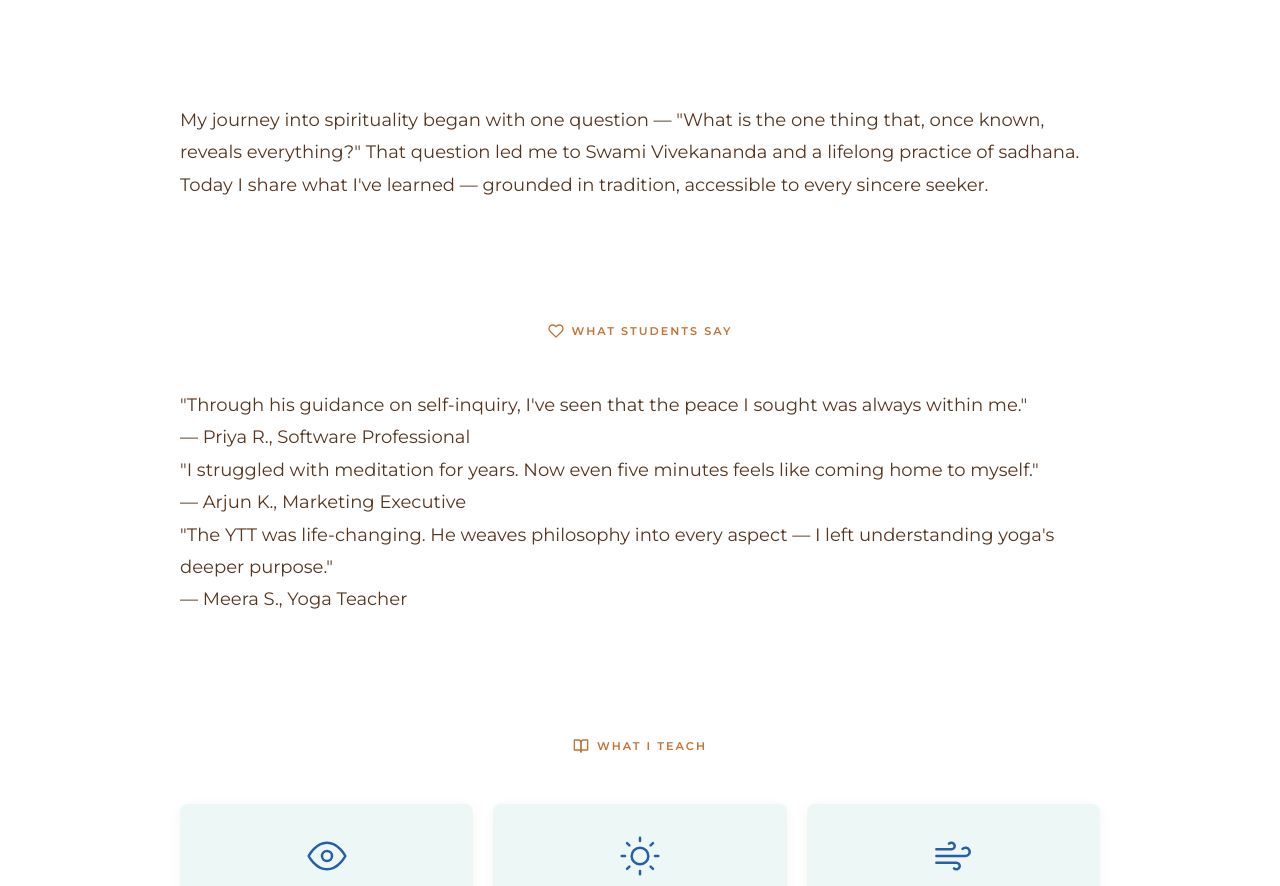
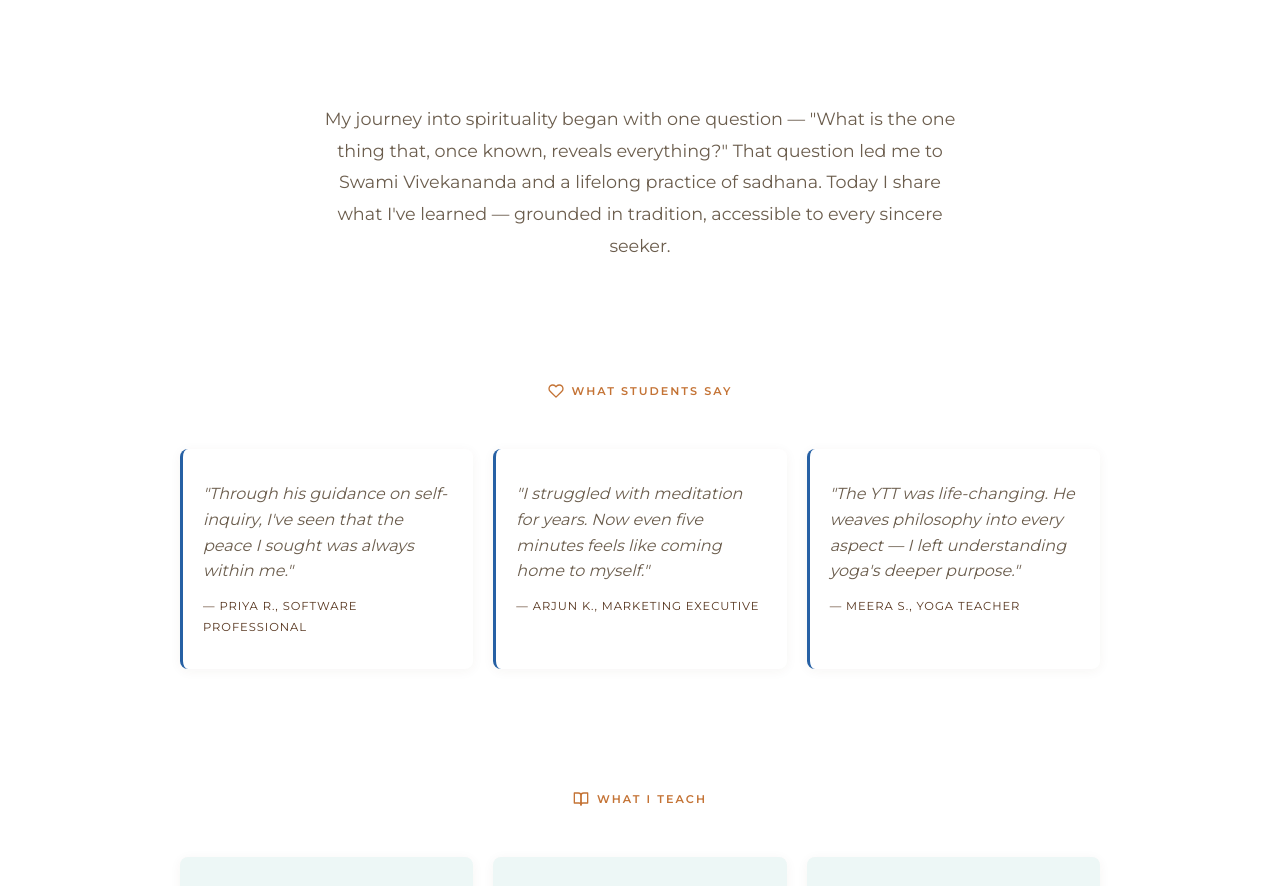
Before and after one commit to SumitKPandit/SumitKPandit.github.io, an Eleventy site: page index.md in a window 1280 px wide. Shown: the part 414-1300 px from the top of the page. Built offline with nearby package versions, Linux system fonts and the light colour scheme; Eleventy itself is replaced by a stand-in of ours; files that its build step writes are made by us from their sources.

Commit message:
Fix: Remove container from hero for flex layout, restore bio and testimonial styles

```diff
--- a/index.md
+++ b/index.md
@@ -5,18 +5,16 @@ description: Guiding seekers on the path of Self-Realization through Vedanta, Yo
 ---
 
 <div class="hero">
-  <div class="container">
-    <div class="hero-image">
-      <img src="/assets/images/sumit-portrait.jpg" alt="Sumit Kumar Pandit" />
-    </div>
-    <div class="hero-content">
-      <h1>Sumit Kumar Pandit</h1>
-      <p class="tagline">Guiding seekers on the path of Self-Realization</p>
-      <p class="intro">I teach Vedanta, Yoga, and Meditation — the timeless paths to discover the truth within.</p>
-      <div class="cta-group">
-        <a href="/about/" class="btn btn-primary"><i data-feather="user"></i> About Me</a>
-        <a href="https://www.youtube.com/@sumitkpandityt" target="_blank" class="btn btn-outline"><i data-feather="play"></i> Join Sunday Meditation</a>
-      </div>
+  <div class="hero-image">
+    <img src="/assets/images/sumit-portrait.jpg" alt="Sumit Kumar Pandit" />
+  </div>
+  <div class="hero-content">
+    <h1>Sumit Kumar Pandit</h1>
+    <p class="tagline">Guiding seekers on the path of Self-Realization</p>
+    <p class="intro">I teach Vedanta, Yoga, and Meditation — the timeless paths to discover the truth within.</p>
+    <div class="cta-group">
+      <a href="/about/" class="btn btn-primary"><i data-feather="user"></i> About Me</a>
+      <a href="https://www.youtube.com/@sumitkpandityt" target="_blank" class="btn btn-outline"><i data-feather="play"></i> Join Sunday Meditation</a>
     </div>
   </div>
 </div>
--- a/style.css
+++ b/style.css
@@ -210,6 +210,56 @@ img {
   font-size: 1.1rem;
 }
 
+/* =============================================
+   BIO SECTION
+   ============================================= */
+.bio-section {
+  padding: 60px var(--space-md);
+  background-color: var(--white);
+}
+
+.bio-text {
+  max-width: 640px;
+  margin: 0 auto;
+  text-align: center;
+  font-size: 1.1rem;
+  line-height: 1.8;
+  color: #6b5d4d;
+}
+
+/* =============================================
+   TESTIMONIALS GRID
+   ============================================= */
+.testimonials-grid {
+  display: grid;
+  grid-template-columns: repeat(3, 1fr);
+  gap: var(--space-md);
+  margin-top: var(--space-lg);
+}
+
+.testimonial-card {
+  background: var(--white);
+  padding: var(--space-lg) var(--space-md);
+  border-radius: 8px;
+  border-left: 3px solid var(--brand-blue);
+  box-shadow: 0 2px 12px rgba(86, 53, 30, 0.05);
+}
+
+.testimonial-text {
+  font-style: italic;
+  font-size: 1rem;
+  color: #6b5d4d;
+  margin-bottom: var(--space-sm);
+  line-height: 1.6;
+}
+
+.testimonial-author {
+  font-family: var(--font-body);
+  font-size: 0.72rem;
+  text-transform: uppercase;
+  letter-spacing: 0.08em;
+  color: var(--dark-brown);
+}
 /* =============================================
    BUTTONS
    ============================================= */.btn {
```
